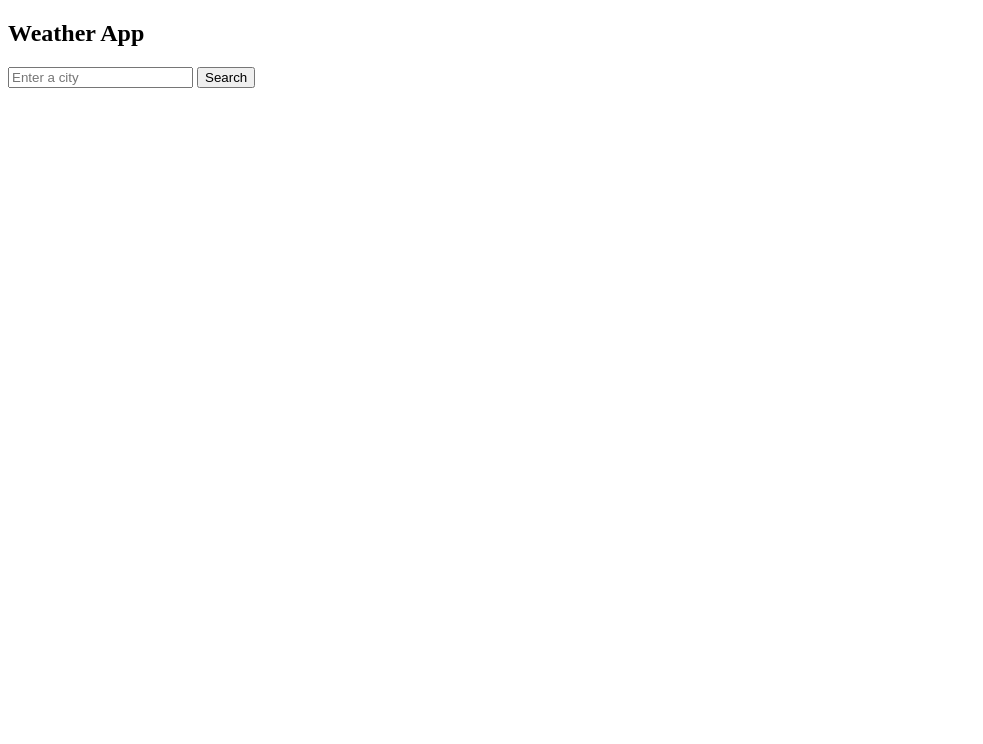
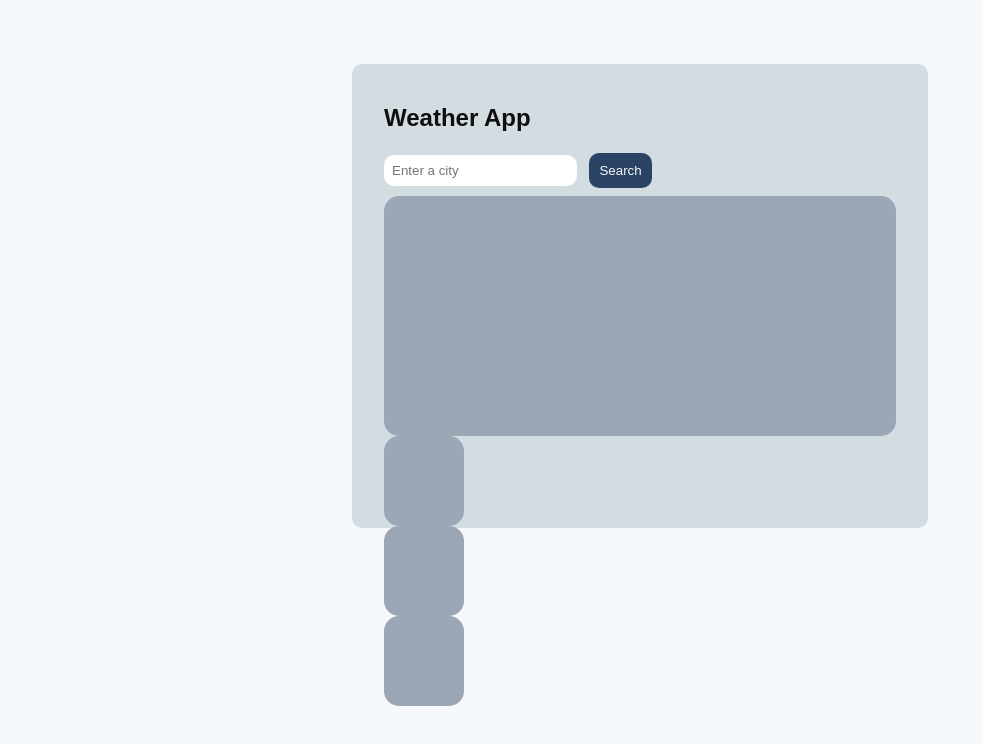
Before and after one commit to jeeyuni/weather-app, a plain HTML site: page index.html in a window 1280 px wide. Shown: the whole page, without its empty margins (0-983 px from the left). Drawn offline with Linux system fonts and the light colour scheme; no server answers.

Commit message:
added more containers on html & edited css

```diff
--- a/index.html
+++ b/index.html
@@ -14,23 +14,30 @@
         <input type="text" id="city" placeholder="Enter a city">
         <button onclick="fetchWeather()">Search</button>
 
+        <div id="currentweather-container">
             <span id="weather"></span>
             <span id="weather-temp"></span>
             <span id="weather-description"></span>
             <div id="weather-humidity"></div>
+        </div>
 
+        <div id=today-container>
             <div id="today-weather"></div>
             <div id="today-weather-temp"></div>
             <div id="today-weather-description"></div>
+        </div>
 
+        <div id=tomorrow-container>
             <div id="tomorrow-weather"></div>
             <div id="tomorrow-weather-temp"></div>
             <div id="tomorrow-weather-description"></div>
+        </div>
 
+        <div id=twodayslater-container>
             <div id="twodayslater-weather"></div>
             <div id="twodayslater-weather-temp"></div>
             <div id="twodayslater-weather-description"></div>
-
+        </div>
 
         <script src="script.js"></script>
 </body>
--- a/styles.css
+++ b/styles.css
@@ -1,47 +1,118 @@
-/*
+/* COLORS THEME ------- */
+
+/* full moon sky : rgb(47,57,65)
+modern navy : rgb(42,66,99)
+dusky blue : rgb(122,149,177)
+light slate: rgb(155,167,180)
+cool grey : rgb(211, 220, 225)
+bright star : rgb(246, 249, 252) */
+
 body {
 
-    background: #e2dcde ;
+    background: rgb(246, 249, 252) ;
     display: flex;
     align-items: center;
     justify-content: center;
-    height: 100vh;
+    height: flex;
     margin: 0;
     font-family:Arial, Helvetica, sans-serif;
 
 }
 
 #weather-container  {
-    background : #f5efeb;
+    background : rgb(211, 220, 225);
+    padding : 2rem;
+    width: 40%;
+    margin: 4rem auto;
+    border-radius: 10px;
+    height: 400px;
+}
+
+#currentweather-container {
+    background: rgb(155,167,180);
     padding : 20px;
     border-radius: 15px;
-    height: 400px;
+    height: 200px;
+    display: flex;
+    align-items: center;
+    justify-content: center;
+    height: flex;
+    margin: 0;
+    font-family:Arial, Helvetica, sans-serif;
+
+}
+
+#today-container {
+    background: rgb(155,167,180);
+    padding : 20px;
+    border-radius: 15px;
+    height: 50px;
+    width: 40px;
+    display: flex;
+    align-items: center;
+    justify-content: center;
+    height: flex;
+    margin: 0;
+    font-family:Arial, Helvetica, sans-serif;
+
+}
+
+#tomorrow-container {
+    background: rgb(155,167,180);
+    padding : 20px;
+    border-radius: 15px;
+    height: 50px;
+    width: 40px;
+    display: flex;
+    align-items: center;
+    justify-content: center;
+    height: flex;
+    margin: 0;
+    font-family:Arial, Helvetica, sans-serif;
+}
+
+#twodayslater-container {
+    background: rgb(155,167,180);
+    padding : 20px;
+    border-radius: 15px;
+    height: 50px;
+    width: 40px;
+    display: flex;
+    align-items: center;
+    justify-content: center;
+    height: flex;
+    margin: 0;
+    font-family:Arial, Helvetica, sans-serif;
 }
 
 h2 {
     color: #0e0e10;
     margin: 8px 0;
+    display: flex;
+    justify-content: space-between;
+    align-items: center;
 
 }
 
 button {
-    color: #0e0e10;
+    color: rgb(246, 249, 252);
     margin: 8px;
     font-family:Arial, Helvetica, sans-serif;
     padding: 10px;
-    border: 1px solid white;
+    border: none;
     border-radius: 10px;
-    background-color: #be1d15;
+    background-color: rgb(42,66,99);
 
 }
 
 input {
+    color: rgb(246, 249, 252);
     width: auto;
     padding: 8px;
     box-sizing: border-box;
     border-radius: 10px;
-    border: 1px solid white;
+    border: none;
     margin-top: 15px;
     font-family:Arial, Helvetica, sans-serif;
 
-} */
+}
```
Also changed, not shown: script.js (+5 -8 lines). Lines whose indentation alone changed are shown as unchanged.
